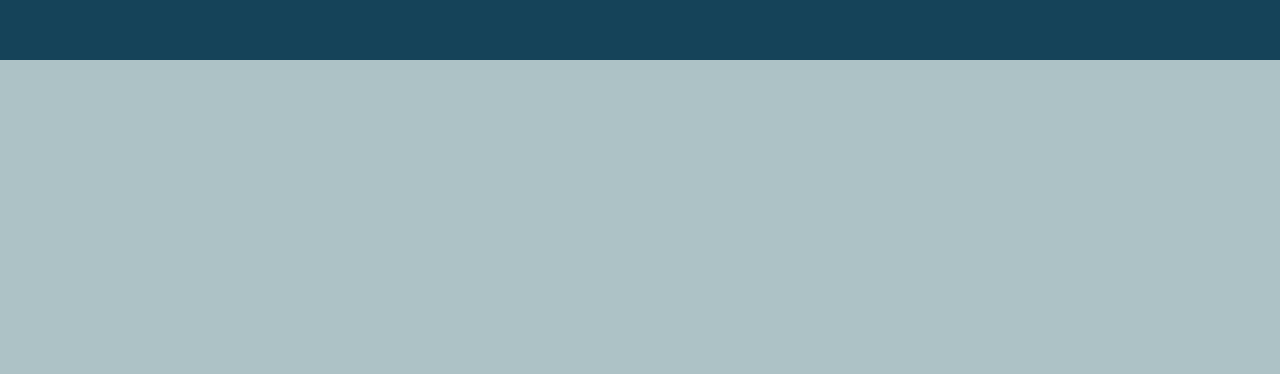
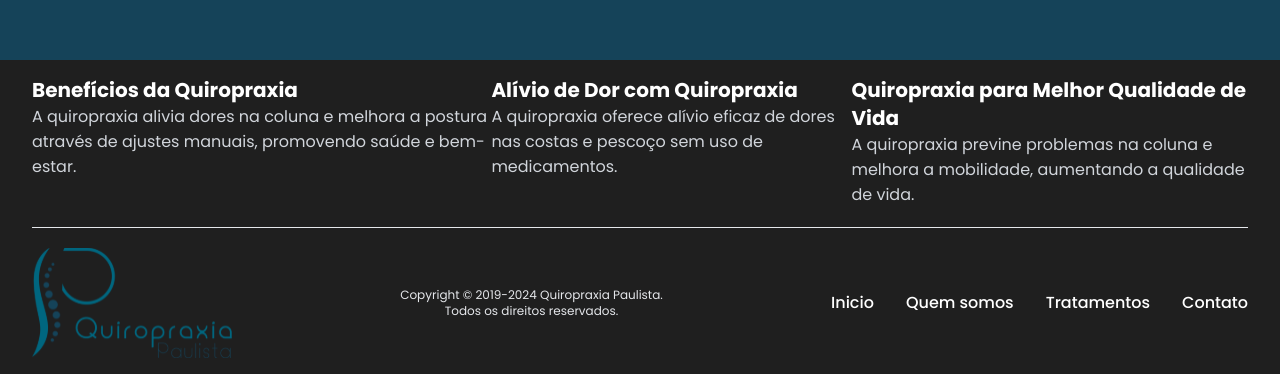
Before and after one commit to HenriqueBragaMoreira/quiropraxia-paulista, a Next.js app: page / in a window 1280 px wide. Shown: the part 3219-3593 px from the top of the page. Before the commit the page ends 3279 px from the top, so only its background shows below. Built offline with nearby package versions, Linux system fonts and the light colour scheme.

Commit message:
feat: 🎸 create footer component

```diff
--- a/src/app/page.tsx
+++ b/src/app/page.tsx
@@ -1,4 +1,5 @@
 import { ButtonToTop } from '@/components/buttonToTop';
+import { Footer } from '@/components/footer';
 import { WhatsappButton } from '@/components/whatsappButton';
 import { FifthContent } from './components/fifthContent';
 import { FirstContent } from './components/firstContent';
@@ -15,6 +16,7 @@ export default function Home() {
       <FifthContent />
       <ButtonToTop />
       <WhatsappButton />
+      <Footer />
     </div>
   );
 }
--- /dev/null
+++ b/src/components/footer.tsx
@@ -0,0 +1,53 @@
+import { routes } from '@/utils/routes';
+import Link from 'next/link';
+import { Logo } from './icon/logo';
+
+export function Footer() {
+  return (
+    <footer className="flex flex-col bg-[#1F1F1F] py-4 px-8">
+      <div className="flex justify-between border-b pb-5">
+        <div className="max-w-[32rem]">
+          <h1 className="text-xl font-bold">Benefícios da Quiropraxia</h1>
+          <span className="text-gray-300">
+            A quiropraxia alivia dores na coluna e melhora a postura através de ajustes manuais,
+            promovendo saúde e bem-estar.
+          </span>
+        </div>
+        <div className="max-w-[30rem]">
+          <h1 className="text-xl font-bold">Alívio de Dor com Quiropraxia</h1>
+          <span className="text-gray-300">
+            A quiropraxia oferece alívio eficaz de dores nas costas e pescoço sem uso de
+            medicamentos.
+          </span>
+        </div>
+        <div className="max-w-[30rem]">
+          <h1 className="text-xl font-bold">Quiropraxia para Melhor Qualidade de Vida</h1>
+          <span className="text-gray-300">
+            A quiropraxia previne problemas na coluna e melhora a mobilidade, aumentando a qualidade
+            de vida.
+          </span>
+        </div>
+      </div>
+      <div className="flex items-center justify-between pt-5">
+        <Logo className="w-[200px]" />
+        <div className="flex flex-col items-center">
+          <span className="text-gray-200 text-xs">
+            Copyright © 2019-2024 Quiropraxia Paulista.
+          </span>
+          <span className="text-gray-200 text-xs">Todos os direitos reservados.</span>
+        </div>
+        <div className="flex gap-8">
+          {routes.map((item) => (
+            <Link
+              className="font-medium hover:text-[#00667F] hover:underline duration-300"
+              key={item.id}
+              href={item.reference}
+            >
+              {item.name}
+            </Link>
+          ))}
+        </div>
+      </div>
+    </footer>
+  );
+}
```
